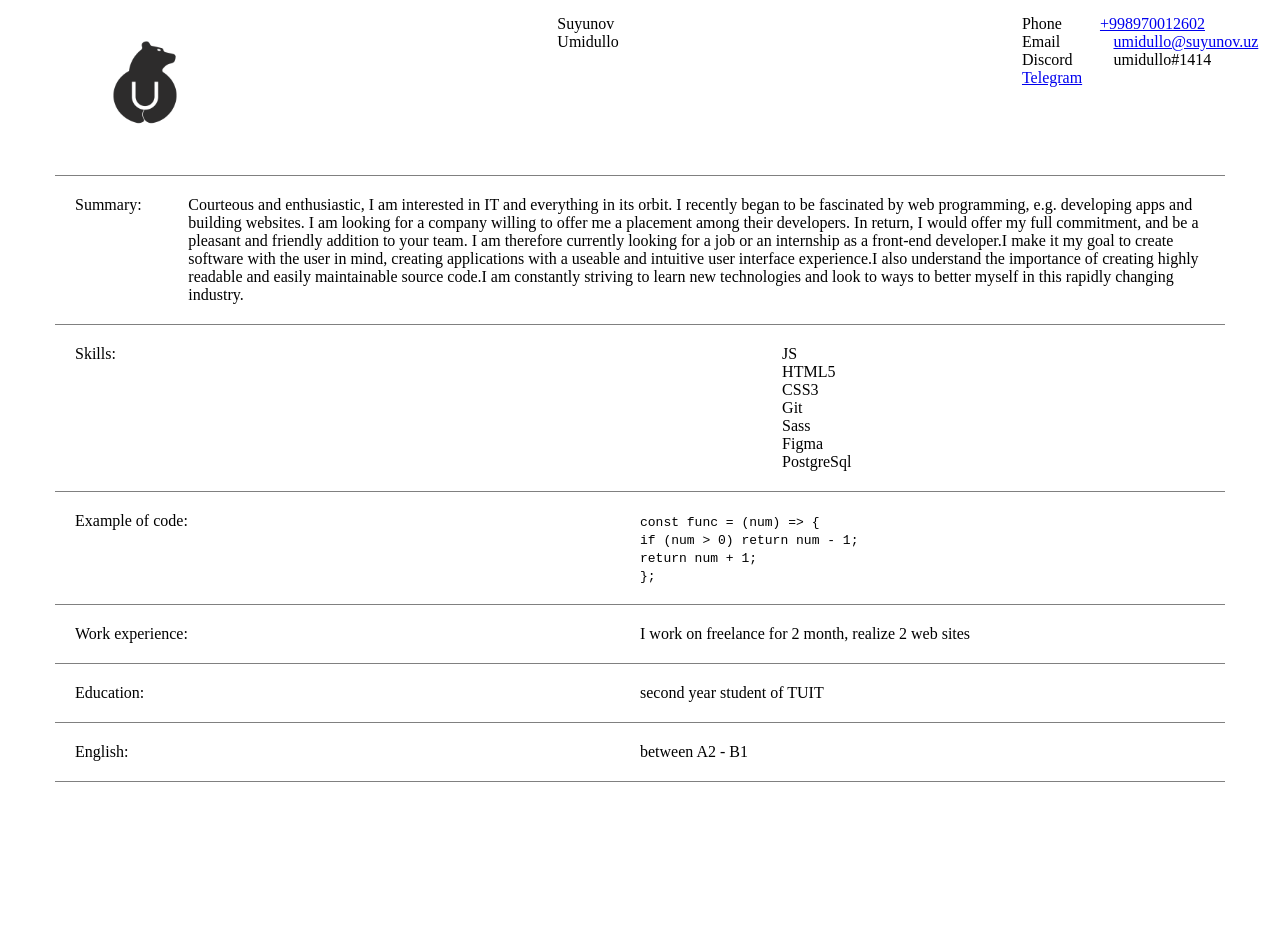
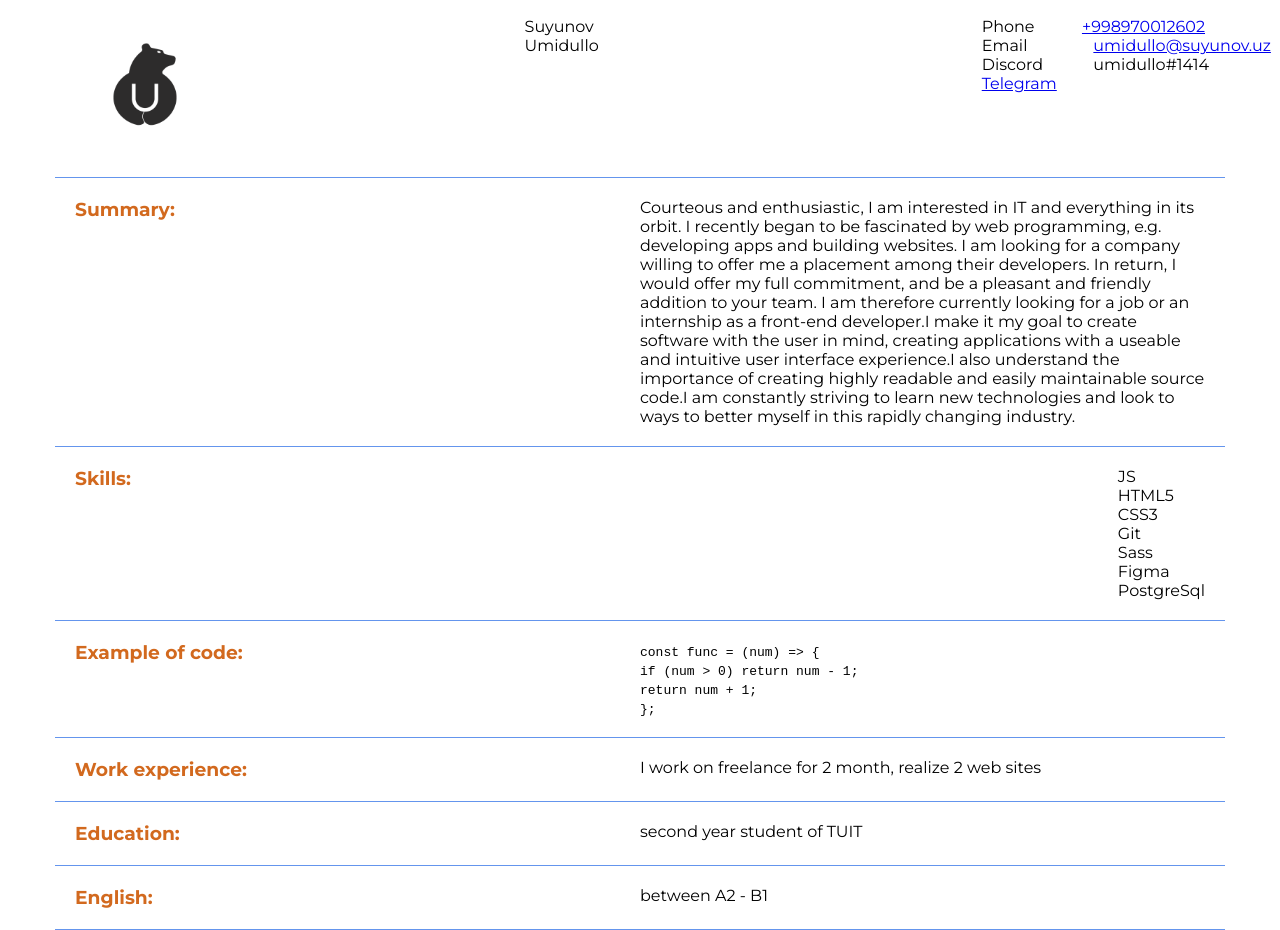
Before and after one commit to umidullo/rsschool-cv, a plain HTML site: page index.html in a window 1280 px wide. Shown: the part 82-1012 px from the top of the page. Before the commit the page ends 864 px from the top, so only its background shows below. Drawn offline with Linux system fonts and the light colour scheme.

Commit message:
feat: add style

```diff
--- a/index.html
+++ b/index.html
@@ -3,6 +3,11 @@
   <head>
     <meta charset="UTF-8" />
     <meta name="viewport" content="width=device-width, initial-scale=1.0" />
+    <link rel="preconnect" href="https://fonts.gstatic.com" />
+    <link
+      href="https://fonts.googleapis.com/css2?family=Montserrat:wght@400;700&display=swap"
+      rel="stylesheet"
+    />
     <link rel="stylesheet" href="style.css" />
     <title>CV</title>
   </head>
@@ -34,8 +39,8 @@
       </ul>
     </div>
     <div class="summary">
-      <p>Summary:</p>
-      <blockquote>
+      <h3>Summary:</h3>
+      <p>
         Courteous and enthusiastic, I am interested in IT and everything in its
         orbit. I recently began to be fascinated by web programming, e.g.
         developing apps and building websites. I am looking for a company
@@ -48,11 +53,10 @@
         creating highly readable and easily maintainable source code.I am
         constantly striving to learn new technologies and look to ways to better
         myself in this rapidly changing industry.
-      </blockquote>
+      </p>
     </div>
     <div class="skills">
-      <p>Skills:</p>
-      <p>
+      <h3>Skills:</h3>
       <ul>
         <li>JS</li>
         <li>HTML5</li>
@@ -62,11 +66,9 @@
         <li>Figma</li>
         <li>PostgreSql</li>
       </ul>
-      </p>
-
     </div>
     <div class="code">
-      <p>Example of code:</p>
+      <h3>Example of code:</h3>
       <p>
         <code>
           const func = (num) => {<br />
@@ -75,15 +77,15 @@
       </p>
     </div>
     <div class="experience">
-      <p>Work experience:</p>
+      <h3>Work experience:</h3>
       <p>I work on freelance for 2 month, realize 2 web sites</p>
     </div>
     <div class="education">
-      <p>Education:</p>
+      <h3>Education:</h3>
       <p>second year student of TUIT</p>
     </div>
     <div class="english">
-      <p>English:</p>
+      <h3>English:</h3>
       <p>between A2 - B1</p>
     </div>
   </body>
--- a/style.css
+++ b/style.css
@@ -8,6 +8,7 @@ body {
   width: 100%;
   max-width: 1170px;
   margin: auto;
+  font-family: "Montserrat", sans-serif;
 }
 
 h1 {
@@ -30,7 +31,7 @@ img {
   justify-content: space-between;
   align-items: stretch;
   padding: 20px;
-  border-bottom: 1px solid grey;
+  border-bottom: 1px solid cornflowerblue;
 }
 
 p {
@@ -40,3 +41,7 @@ p {
 li {
   display: flex;
 }
+
+h3 {
+  color: chocolate;
+}
```
Lines whose indentation alone changed are shown as unchanged.
